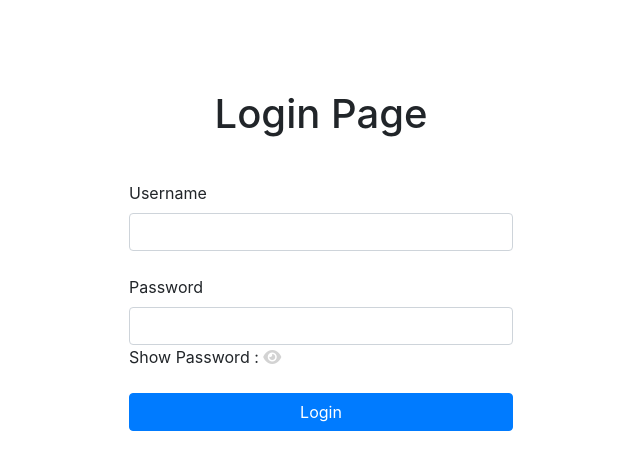
After one commit to wirahmat/FinalProjectSARO, a CodeIgniter app: the page made by application/views/pages/login.php in a window 1280 px wide. The commit adds this page. Shown: the top 470 px of the page, without its empty margins (319-959 px from the left). Run offline with CodeIgniter, Linux system fonts and the light colour scheme; some libraries are stand-ins or nearby versions.

Commit message:
Admin Revised
Revised admin section, login for admin

```diff
--- a/application/config/autoload.php
+++ b/application/config/autoload.php
@@ -58,7 +58,7 @@ $autoload['packages'] = array();
 |
 |	$autoload['libraries'] = array('user_agent' => 'ua');
 */
-$autoload['libraries'] = array('database', 'session','upload', 'email', 'form_validation');
+$autoload['libraries'] = array('database', 'session','upload', 'form_validation');
 
 /*
 | -------------------------------------------------------------------
--- a/application/config/config.php
+++ b/application/config/config.php
@@ -30,7 +30,6 @@ defined('BASEPATH') or exit('No direct script access allowed');
 $root = (isset($_SERVER['HTTPS']) ? "https://" : "http://") . $_SERVER['HTTP_HOST'];
 $root .= str_replace(basename($_SERVER['SCRIPT_NAME']), '', $_SERVER['SCRIPT_NAME']);
 $config['base_url'] = $root;
-// $config['base_url'] = "http://localhost/ayoexport";
 
 
 
@@ -333,7 +332,7 @@ $config['cache_query_string'] = FALSE;
 | https://codeigniter.com/user_guide/libraries/encryption.html
 |
 */
-$config['encryption_key'] = '';
+$config['encryption_key'] = 'choroplethmapsaro';
 
 /*
 |--------------------------------------------------------------------------
--- a/application/config/routes.php
+++ b/application/config/routes.php
@@ -2,3 +2,4 @@
 defined('BASEPATH') OR exit('No direct script access allowed');
 $route['default_controller'] = 'home';
 $route['admin'] = 'admin';
+$route['login'] = 'login';
--- a/application/views/pages/admin.php
+++ b/application/views/pages/admin.php
@@ -20,6 +20,7 @@
 		<link rel="stylesheet" type="text/css" href="<?= base_url() ?>/asset/css/page/styles.css"/>
     </head>
     <body>
+    <a class= "btn btn-danger" href="<?php echo base_url('login/logout'); ?>">Logout</a>
         <!-- <h1>ADMIN Choropleth</h1> -->
         <!--Table-->
         <br>
--- /dev/null
+++ b/application/views/pages/login.php
@@ -0,0 +1,56 @@
+<!DOCTYPE html>
+<html>
+	<head>
+		<meta charset="UTF-8">
+		<meta http-equiv="X-UA-Compatible" content="IE=edge">
+		<meta name="viewport" content="width=device-width, initial-scale=1.0">
+		<title>Login Page</title>
+
+		<!-- jQuery -->
+		<script src="https://cdnjs.cloudflare.com/ajax/libs/jquery/3.6.1/jquery.min.js" integrity="sha512-aVKKRRi/Q/YV+4mjoKBsE4x3H+BkegoM/em46NNlCqNTmUYADjBbeNefNxYV7giUp0VxICtqdrbqU7iVaeZNXA==" crossorigin="anonymous" referrerpolicy="no-referrer"></script>
+
+        <!-- Bootstrap CSS -->
+		<link rel="stylesheet" href="https://cdn.jsdelivr.net/npm/bootstrap@4.0.0/dist/css/bootstrap.min.css" integrity="sha384-Gn5384xqQ1aoWXA+058RXPxPg6fy4IWvTNh0E263XmFcJlSAwiGgFAW/dAiS6JXm" crossorigin="anonymous">
+
+        <!-- font awesome -->
+        <link rel="stylesheet" href="https://cdnjs.cloudflare.com/ajax/libs/font-awesome/6.1.1/css/all.min.css">
+
+        <!-- Sweet Alert -->
+        <!-- <link rel="stylesheet" href="https://cdnjs.cloudflare.com/ajax/libs/sweetalert/1.1.3/sweetalert.min.css"> -->
+        <link data-require="sweet-alert@*" data-semver="0.4.2" rel="stylesheet" href="https://cdnjs.cloudflare.com/ajax/libs/sweetalert/1.1.3/sweetalert.min.css" />
+        <script src="https://unpkg.com/sweetalert/dist/sweetalert.min.js"></script>
+        <style>
+            .fa-eye{
+                /* position: absolute;
+                top: 28%;
+                right: 4%; */
+                cursor: pointer;
+                color: lightgray;
+            }
+        </style>
+    </head>
+	<body>
+		<div style="width: 30%; margin: auto; margin-top: 7%">
+			<h1 style="margin-bottom: 5%; text-align: center">Login Page</h1><br>
+			<form action="<?php echo base_url('login/login_action'); ?>" method="post">
+				<!-- Email input -->
+				<div class="form-outline mb-4">
+					<label class="form-label" for="username">Username</label>
+					<input type="text" id="username" class="form-control" name="username" />
+				</div>
+
+				<!-- Password input -->
+				<div class="form-outline mb-4">
+					<label class="form-label" for="password">Password</label>
+					<input type="password" id="password" class="form-control" name="password" />
+                    <span>Show Password : </span><i class="fa-solid fa-eye" id="eye"></i>
+				</div>
+
+				<!-- Submit button -->
+				<!-- <button type="button" class="btn btn-primary btn-block mb-4" onclick="loginProcess()">Sign in</button> -->
+                <input class="btn btn-primary btn-block mb-4" type="submit" value="Login">
+            </form>
+		</div>
+	</body>
+    <script src="<?= base_url() ?>asset/js/page/login.js" type="text/javascript"></script>
+</html>
--- /dev/null
+++ b/asset/js/page/login.js
@@ -0,0 +1,29 @@
+// var base_url = window.location.origin;
+
+// function loginProcess(){
+//     var username = document.getElementById("username").value;
+//     var password = document.getElementById("password").value;
+//     // if (username == "admin" && password == "admin123"){
+//     //     alert(username, password);
+//     // }
+//     // else{
+//     //     alert("username or password incorrect");
+//     // }
+//     $.ajax({
+//         url: base_url + "/saferoutefinpro/login/login_action",
+//         method:"POST",
+//         data: {username:username, password:password},
+//         success:function(response){
+//             console.log("Sukses");
+//         }
+//     });
+// }
+
+const passwordInput = document.querySelector("#password")
+const eye = document.querySelector("#eye");
+
+eye.addEventListener("click", function(){
+    this.classList.toggle("fa-eye-slash")
+    const type = passwordInput.getAttribute("type") === "password" ? "text" : "password"
+    passwordInput.setAttribute("type", type)
+  });
```
Also changed, not shown: application/controllers/Admin.php (+6 -2 lines), application/controllers/Home.php (+1 -7 lines), application/controllers/Login.php (added, +39 -0 lines), application/models/Login_model.php (added, +7 -0 lines).
